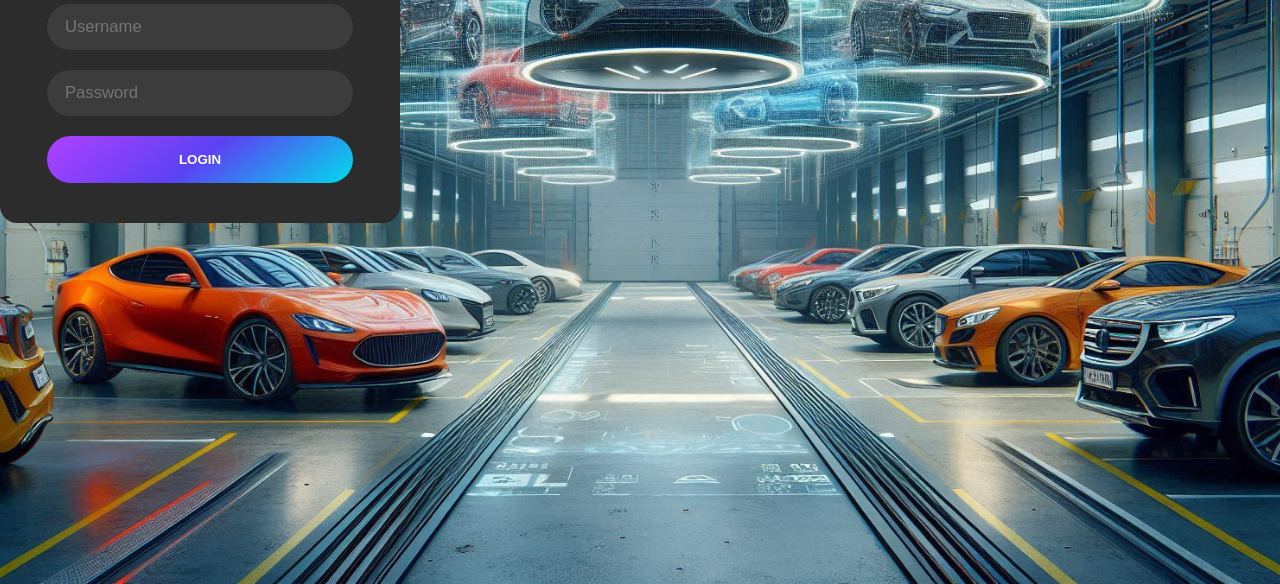
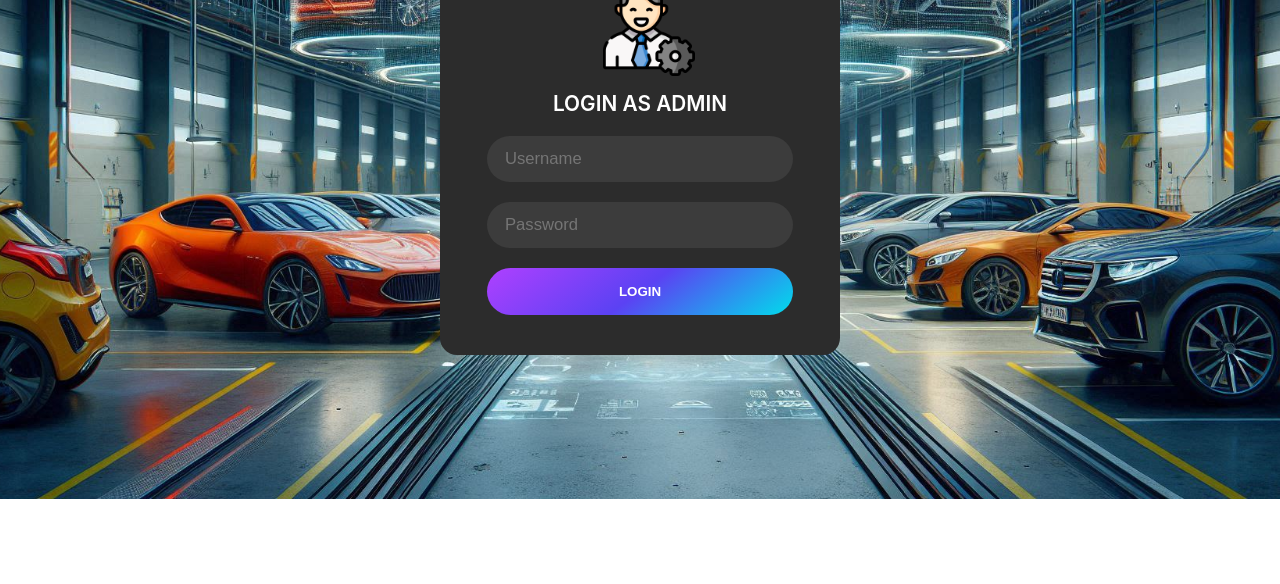
Before and after one commit to Shaanthakumar/ssparking_react, a React app in the folder ss_parking/: page /admin in a window 1280 px wide. Shown: the part 301-885 px from the top of the page. After the commit the page ends 800 px from the top, so only its background shows below. Built offline with nearby package versions, Linux system fonts and the light colour scheme.

Commit message:
admin panel centered

```diff
--- a/ss_parking/src/admin/admin.css
+++ b/ss_parking/src/admin/admin.css
@@ -1,3 +1,10 @@
+body {
+    display: flex;
+    justify-content: center;
+    align-items: center;
+    height: 100vh; /* Full viewport height */
+    margin: 0; /* Remove default margin */
+}
 .login {
     width: 400px;
     height: auto; /* Dynamic height */
@@ -45,10 +52,10 @@
     margin: 20px 0 10px 0; /* Reduced margin at the bottom */
     border-radius: 500px;
     font-weight: 600;
-    animation: bounce2 1.6s;
+    animation: bounce2 1.0s;
 }
 
-.h1 {
+.adm {
     text-align: center;
     margin-bottom: 10px; /* Reduced space between heading and inputs */
     font-size: 1.5em;
```
